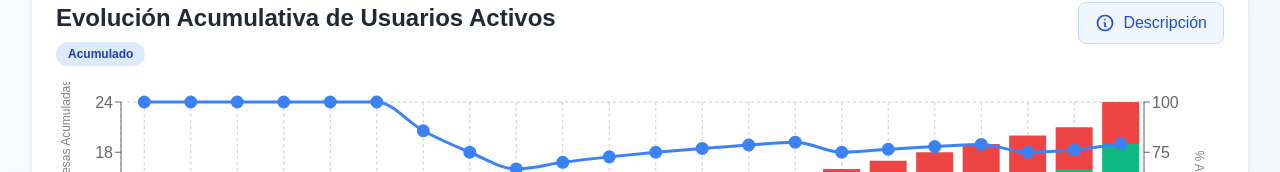
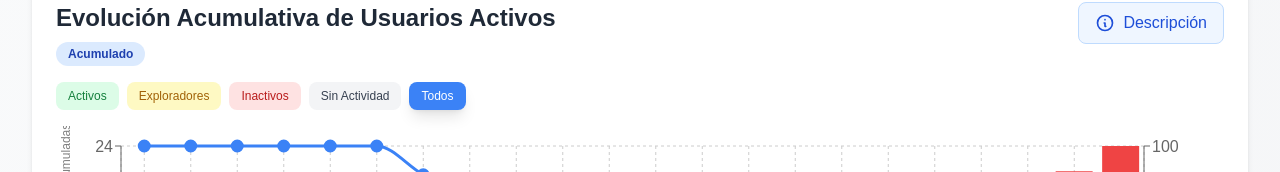
Before and after one commit to luisro-kr/PM_Kladi_Dashboard, a Next.js app: page / in a window 1280 px wide. Shown: the part 546-718 px from the top of the page. Built offline with nearby package versions, Linux system fonts and the light colour scheme; no server answers.

Commit message:
Feat: Agregar botones de filtro por categoría en gráfica acumulativa

```diff
--- a/app/components/DashboardReal.tsx
+++ b/app/components/DashboardReal.tsx
@@ -39,6 +39,7 @@ export default function DashboardReal() {
   const [diasInactividad, setDiasInactividad] = useState(7); // Slider de 1-60 días (default: 7)
   const [vistaAdopcion, setVistaAdopcion] = useState<'historica' | 'reciente'>('historica'); // Toggle para vista de adopción
   const [showSemaforoModal, setShowSemaforoModal] = useState(false); // Modal para descripción del semáforo
+  const [categoriaAcumulativa, setCategoriaAcumulativa] = useState<'todos' | 'activos' | 'exploradores' | 'inactivos' | 'sinActividad'>('todos'); // Filtro para gráfica acumulativa
 
   useEffect(() => {
     const fetchData = async () => {
@@ -820,6 +821,60 @@ export default function DashboardReal() {
             dataUsed={['ultima_venta', 'ultima_factura', 'ultima_cotizacion', 'ultimo_cliente_nuevo', 'ultimo_registro_proveedor', 'ultimo_articulo_agregado']}
             dataSource="Google Sheets - Hoja '2025'. Calcula totales acumulativos de usuarios en cada categoría (Activos, Exploradores, Inactivos, Sin Actividad) desde el inicio hasta cada mes."
           >
+            {/* Botones de filtro */}
+            <div className="mb-4 flex flex-wrap gap-2">
+              <button
+                onClick={() => setCategoriaAcumulativa('activos')}
+                className={`px-3 py-1.5 text-xs font-medium rounded-lg transition-all ${
+                  categoriaAcumulativa === 'activos'
+                    ? 'bg-green-500 text-white shadow-lg'
+                    : 'bg-green-100 text-green-700 hover:bg-green-200'
+                }`}
+              >
+                Activos
+              </button>
+              <button
+                onClick={() => setCategoriaAcumulativa('exploradores')}
+                className={`px-3 py-1.5 text-xs font-medium rounded-lg transition-all ${
+                  categoriaAcumulativa === 'exploradores'
+                    ? 'bg-yellow-500 text-white shadow-lg'
+                    : 'bg-yellow-100 text-yellow-700 hover:bg-yellow-200'
+                }`}
+              >
+                Exploradores
+              </button>
+              <button
+                onClick={() => setCategoriaAcumulativa('inactivos')}
+                className={`px-3 py-1.5 text-xs font-medium rounded-lg transition-all ${
+                  categoriaAcumulativa === 'inactivos'
+                    ? 'bg-red-500 text-white shadow-lg'
+                    : 'bg-red-100 text-red-700 hover:bg-red-200'
+                }`}
+              >
+                Inactivos
+              </button>
+              <button
+                onClick={() => setCategoriaAcumulativa('sinActividad')}
+                className={`px-3 py-1.5 text-xs font-medium rounded-lg transition-all ${
+                  categoriaAcumulativa === 'sinActividad'
+                    ? 'bg-gray-500 text-white shadow-lg'
+                    : 'bg-gray-100 text-gray-700 hover:bg-gray-200'
+                }`}
+              >
+                Sin Actividad
+              </button>
+              <button
+                onClick={() => setCategoriaAcumulativa('todos')}
+                className={`px-3 py-1.5 text-xs font-medium rounded-lg transition-all ${
+                  categoriaAcumulativa === 'todos'
+                    ? 'bg-blue-500 text-white shadow-lg'
+                    : 'bg-blue-100 text-blue-700 hover:bg-blue-200'
+                }`}
+              >
+                Todos
+              </button>
+            </div>
+
             <ResponsiveContainer width="100%" height={350} className="md:!h-[400px] lg:!h-[430px]">
               <ComposedChart
                 data={(() => {
@@ -908,17 +963,29 @@ export default function DashboardReal() {
                   }}
                   formatter={(value) => <span style={{ color: '#374151', fontWeight: '600' }}>{value}</span>}
                 />
-                <Bar yAxisId="left" dataKey="activos" stackId="a" fill="#10B981" name="Activos Acumulados" />
-                <Bar yAxisId="left" dataKey="exploradores" stackId="a" fill="#FBBF24" name="Exploradores Acumulados" />
-                <Bar yAxisId="left" dataKey="inactivos" stackId="a" fill="#EF4444" name="Inactivos Acumulados" />
-                <Bar yAxisId="left" dataKey="sinActividad" stackId="a" fill="#9CA3AF" name="Sin Actividad Acumulados">
+                {(categoriaAcumulativa === 'todos' || categoriaAcumulativa === 'activos') && (
+                  <Bar yAxisId="left" dataKey="activos" stackId={categoriaAcumulativa === 'todos' ? 'a' : undefined} fill="#10B981" name="Activos Acumulados" />
+                )}
+                {(categoriaAcumulativa === 'todos' || categoriaAcumulativa === 'exploradores') && (
+                  <Bar yAxisId="left" dataKey="exploradores" stackId={categoriaAcumulativa === 'todos' ? 'a' : undefined} fill="#FBBF24" name="Exploradores Acumulados" />
+                )}
+                {(categoriaAcumulativa === 'todos' || categoriaAcumulativa === 'inactivos') && (
+                  <Bar yAxisId="left" dataKey="inactivos" stackId={categoriaAcumulativa === 'todos' ? 'a' : undefined} fill="#EF4444" name="Inactivos Acumulados" />
+                )}
+                {(categoriaAcumulativa === 'todos' || categoriaAcumulativa === 'sinActividad') && (
+                  <Bar yAxisId="left" dataKey="sinActividad" stackId={categoriaAcumulativa === 'todos' ? 'a' : undefined} fill="#9CA3AF" name="Sin Actividad Acumulados">
+                    {categoriaAcumulativa === 'todos' && (
                       <LabelList
                         dataKey="total"
                         position="top"
                         style={{ fontSize: '11px', fontWeight: 'bold', fill: '#374151' }}
                       />
+                    )}
                   </Bar>
+                )}
+                {categoriaAcumulativa === 'todos' && (
                   <Line yAxisId="right" type="monotone" dataKey="porcentajeActivos" stroke="#3B82F6" strokeWidth={3} name="% Activos Acumulados" dot={{ r: 5, fill: '#3B82F6' }} />
+                )}
               </ComposedChart>
             </ResponsiveContainer>
           </ChartCard>
```
Lines whose indentation alone changed are shown as unchanged.
